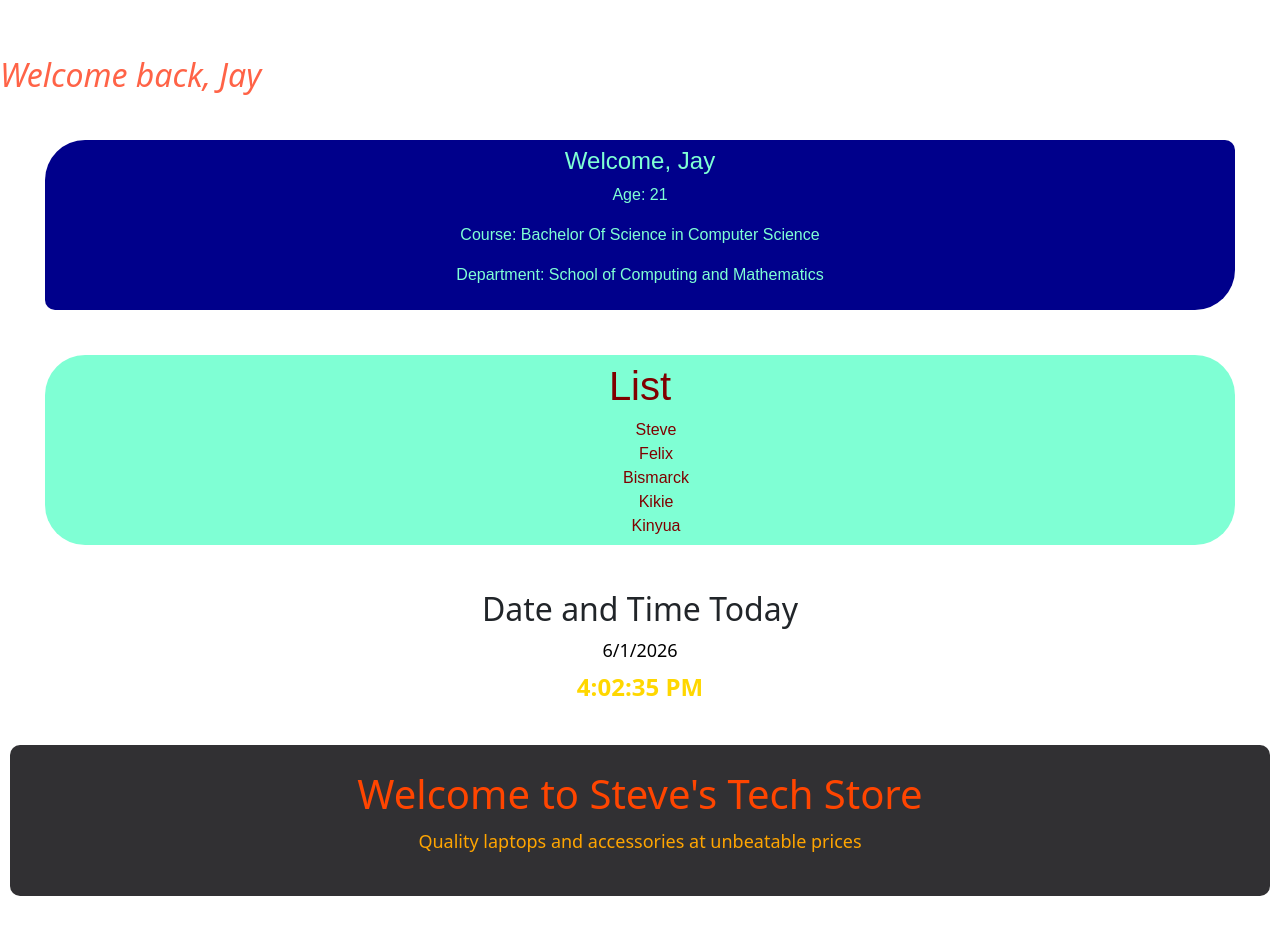
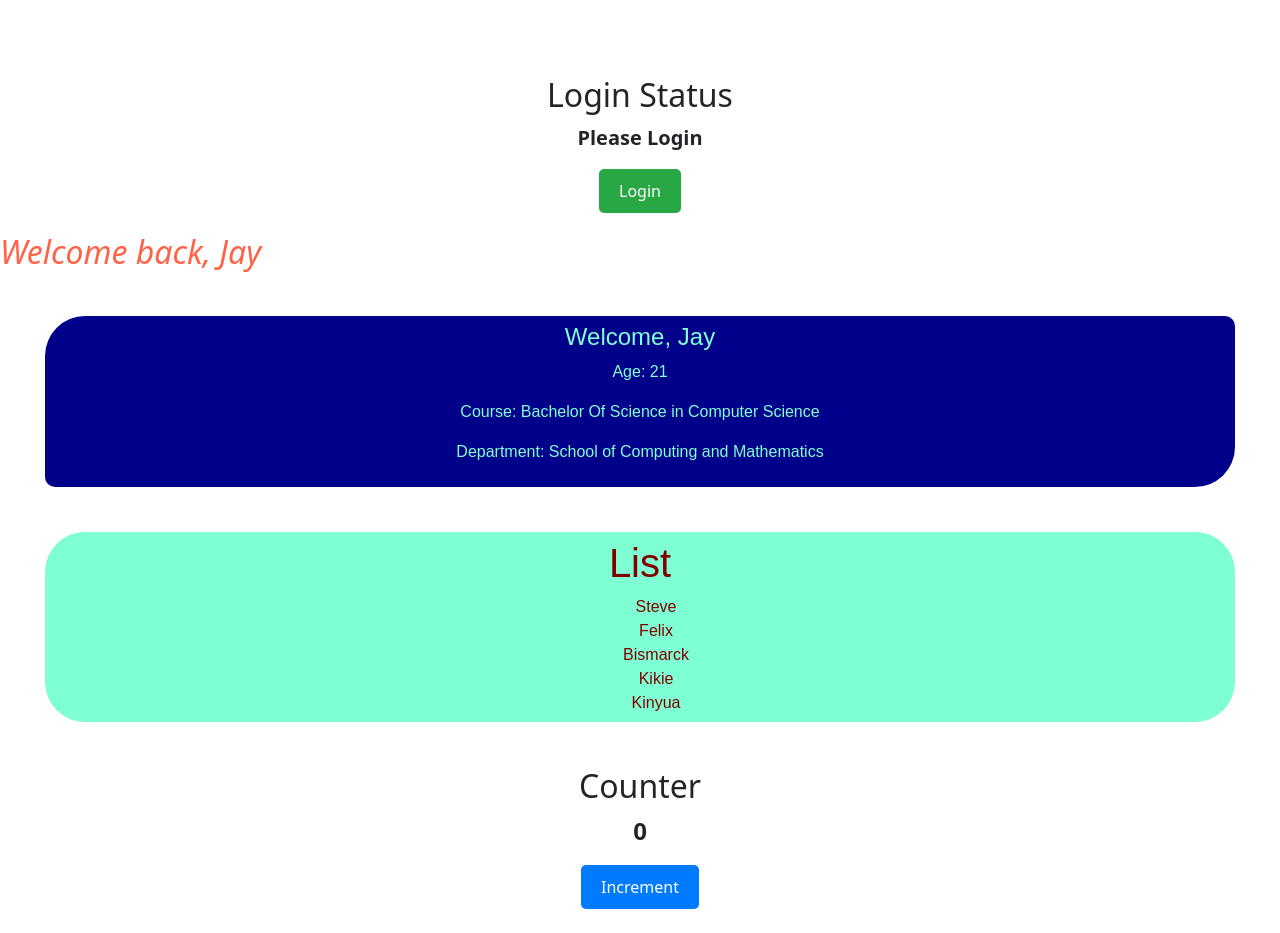
Before and after one commit to Pinyotimo/React_Basics, a React (Vite) app: page / in a window 1280 px wide. Shown: the part 540-1473 px from the top of the page. Built offline with nearby package versions, Linux system fonts and the light colour scheme.

Commit message:
updated Counter and Login status files

```diff
--- a/src/App.tsx
+++ b/src/App.tsx
@@ -9,16 +9,20 @@ import Footer from "./components/Footer";
 import ProductCard from "./components/ProductCard";
 import About from "./components/About";
 import DateTimeDisplay from "./components/DateTimeDisplay.jsx"
+import Counter from "./components/Counter";
+import LoginStatus from "./components/LoginStatus";
 
 function App() {
   return (
     <div>
       <Navbar />
       <About />
+      <LoginStatus />
 
       <Message />
       <Student />
       <ListGroup />
+      <Counter />
       <div>
         <DateTimeDisplay />
       </div>
--- /dev/null
+++ b/src/components/Counter.jsx
@@ -0,0 +1,34 @@
+{/*Create a counter component with:
+
+Number display
+
+Increment button*/}
+
+import React, { useState} from "react";
+
+function Counter() {
+    const [count, setCount] = useState(0);
+
+    return (
+        <div style={{ textAlign: "center", margin: "20px"}}>
+            <h2>Counter</h2>
+            <p style={{ fontSize: "24px", fontWeight: "bold"}}>{count}</p>
+            <button
+            onClick={() => setCount(count + 1)}
+            style={{
+                padding: "10px 20px",
+                fontSize: "16px",
+                backgroundColor: "#007bff",
+                color: "white",
+                border: "none",
+                borderRadius: "5px",
+                cursor: "pointer",
+            }}
+        >
+            Increment
+                </button>
+        </div>
+    );
+}
+
+export default Counter;
--- /dev/null
+++ b/src/components/LoginStatus.jsx
@@ -0,0 +1,43 @@
+import { useState } from "react";
+
+{/* Create a component that conditionally displays:
+
+“Logged In”
+
+“Please Login” */}
+
+
+function LoginStatus() {
+    const [isLoggedIn, setIsLoggedIn] = useState(false);
+
+    return (
+        <div style={{
+            textAlign: "center",
+            margin: "20px",
+
+        }}>
+            <h2>Login Status</h2>
+            <p style={{
+                fontSize: "20px",
+                fontWeight: "bold",
+                }}>
+                    {isLoggedIn ? "Logged In" : "Please Login"}
+                </p>
+                <button onClick={() => setIsLoggedIn(!isLoggedIn)}
+                    style={{
+                        padding: "10px 20px",
+                        fontSize: "16px",
+                        backgroundColor: isLoggedIn ? "#dc3545" : "#28a745",
+                        color: "white",
+                        border: "none",
+                        borderRadius: "5px",
+                        cursor: "pointer",
+                    }}
+                    >
+                        {isLoggedIn ? "Logout" : "Login"}
+                    </button>
+        </div>
+    );
+}
+
+export default LoginStatus;
```
